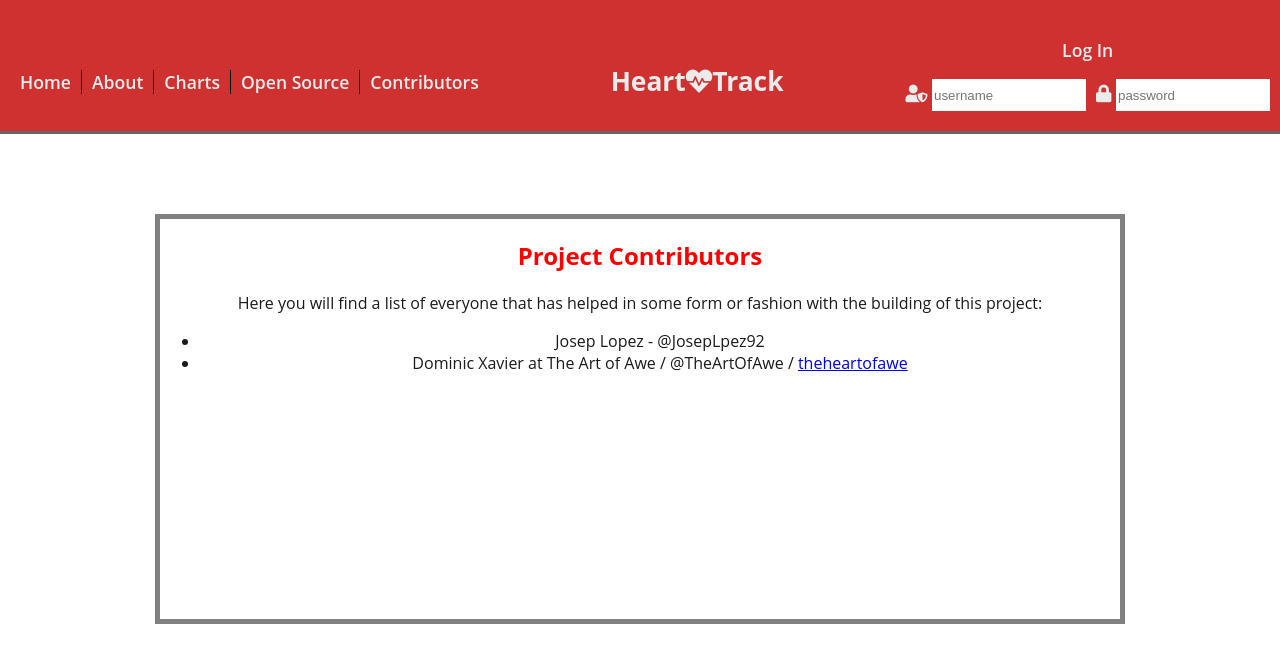
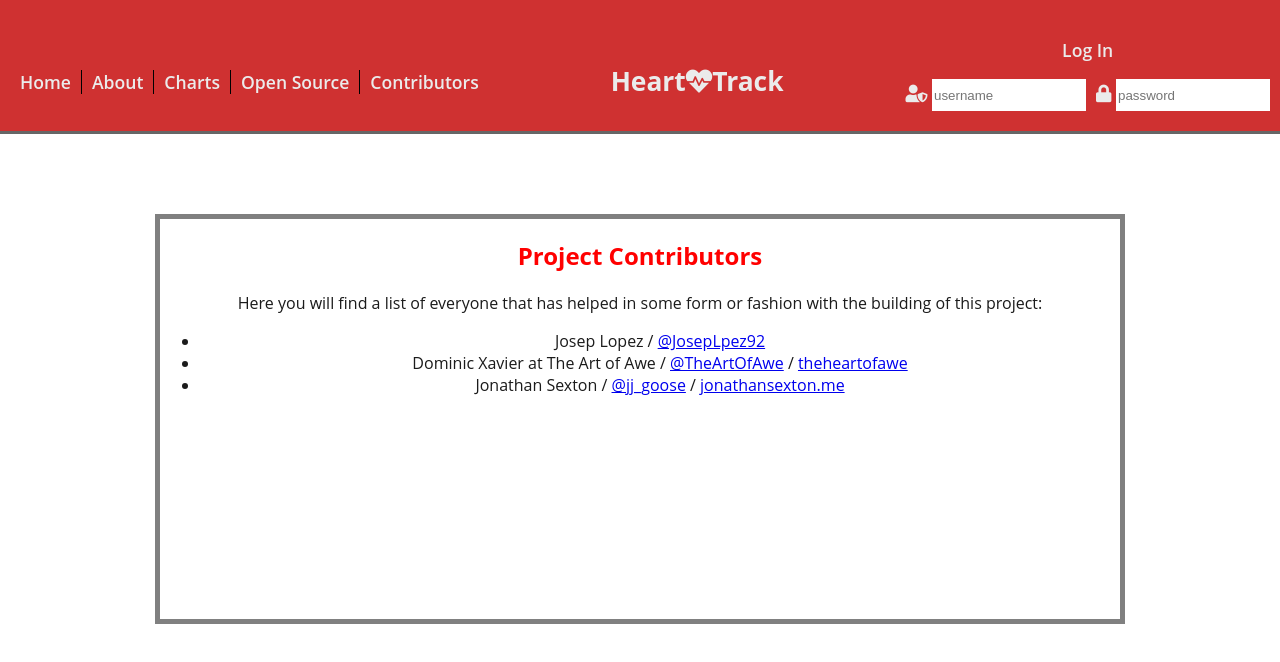
Before and after one commit to JS-goose/heart-track, a React (Create React App) app: page /contributors in a window 1280 px wide. Shown: the top 662 px of the page. Built offline with nearby package versions, Linux system fonts and the light colour scheme.

Commit message:
added links to contributors

```diff
--- a/src/components/layout/pages/Contributors.js
+++ b/src/components/layout/pages/Contributors.js
@@ -1,21 +1,36 @@
 import React from "react";
-import styles from './styles/Contributors.module.css';
+import styles from "./styles/Contributors.module.css";
 
 const Contributors = () => {
   return (
-    <article className={styles['contributors-container']}>
+    <article className={styles["contributors-container"]}>
       <h1>Project Contributors</h1>
       <p>
         Here you will find a list of everyone that has helped in some form or fashion with the
         building of this project:
       </p>
-      <ul id={styles['contributors-list']}>
-        <li>Josep Lopez - @JosepLpez92</li>
+      <ul id={styles["contributors-list"]}>
         <li>
-          Dominic Xavier at The Art of Awe / @TheArtOfAwe /{" "}
-          <a href="https://theartofawe.co.uk" target="blank">
+          Josep Lopez /{" "}
+          <a href="https://twitter.com/JosepLpez92" target="_blank" rel="noopener noreferrer">
+            @JosepLpez92
+          </a>
+        </li>
+        <li>
+          Dominic Xavier at The Art of Awe /{" "}
+          <a href="https://twitter.com/TheArtOfAwe" target="_blank" rel="noopener noreferrer">
+            @TheArtOfAwe
+          </a>{" "}
+          /{" "}
+          <a href="https://theartofawe.co.uk" target="_blank" rel="noopener noreferrer">
             theheartofawe
           </a>
+        </li>
+        <li>
+          Jonathan Sexton /{" "}
+          <a href="https://twitter.com/jj_goose" target="_blank" rel="noopener noreferrer">
+            @jj_goose
+          </a> / <a href="https://jonathansexton.me" target="_blank" rel="noopener noreferrer">jonathansexton.me</a>
         </li>
       </ul>
     </article>
```
